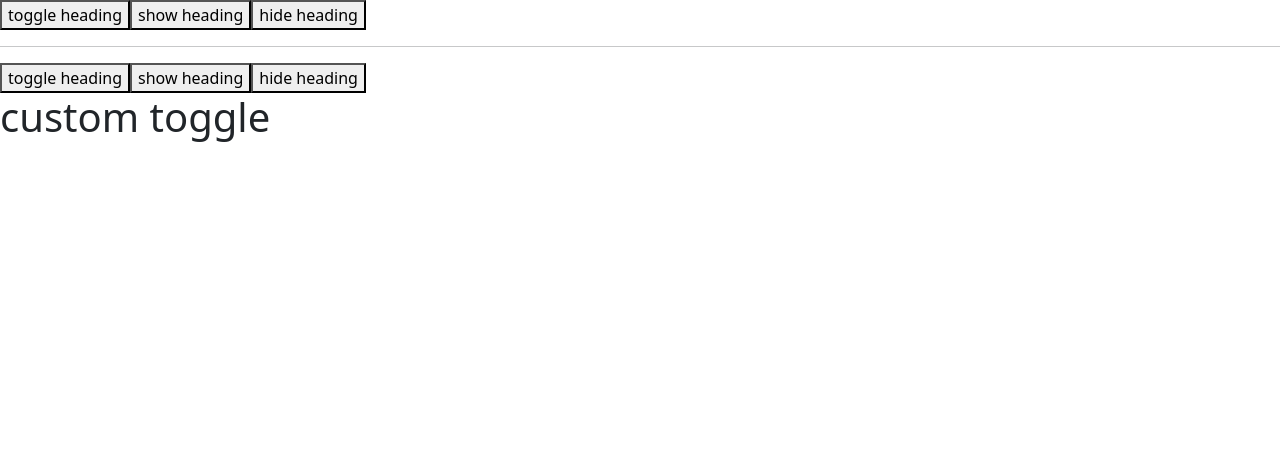
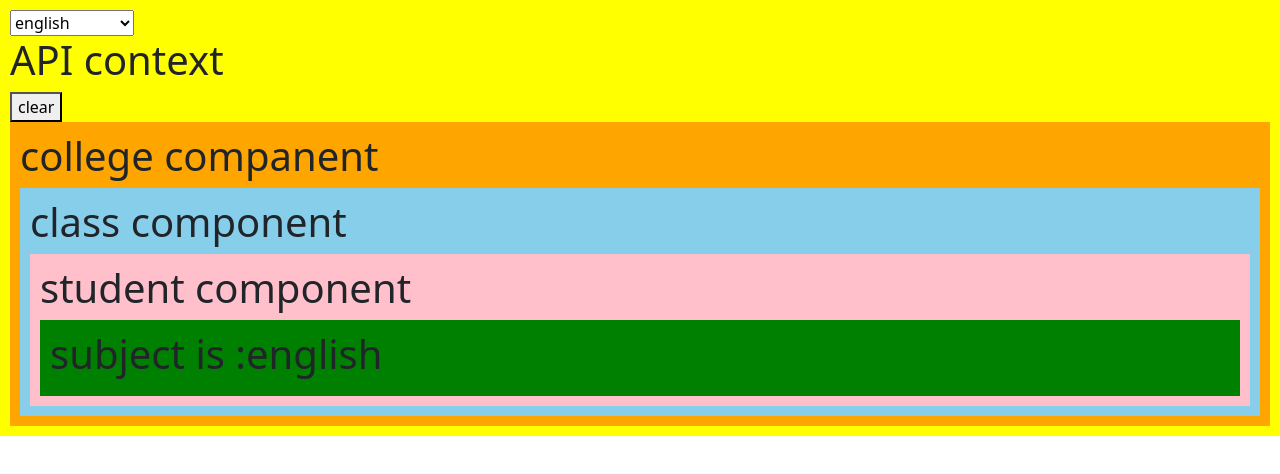
Before and after one commit to yahoowecanwork2/tic-tac-toe-, a React (Vite) app in the folder nehareact/: page / in a window 1280 px wide. Shown: the top 474 px of the page. Built offline with nearby package versions, Linux system fonts and the light colour scheme.

Commit message:
api context

```diff
--- a/nehareact/src/App.jsx
+++ b/nehareact/src/App.jsx
@@ -1,10 +1,27 @@
-import Custom from "./customHook";
+import { useState } from "react";
+import CollegeData from "./collageapi";
+import { contextData } from "./contextapi";
 
 function App() {
+  const [subject, setSubject] = useState('english');
 
   return (
-    <div >
-      <Custom />
+    <div style={{ backgroundColor: "yellow", padding: 10 }} >
+      <contextData.Provider value={subject}>
+        <select value={subject} onChange={(event) => setSubject(event.target.value)}>
+          <option value="">select subject</option>
+          <option value="math">Math</option>
+          <option value="hindi">Hindi</option>
+          <option value="english">english</option>
+          <option value="science">science</option>
+
+
+        </select>
+        <h1>API context</h1>
+        <button onClick={() => setSubject("")}>clear</button>
+        < CollegeData />
+      </contextData.Provider>
+
 
 
     </div >
--- /dev/null
+++ b/nehareact/src/classcomponrnt.jsx
@@ -0,0 +1,17 @@
+import Studentcomp from "./studentcomp";
+
+function Classcomp() {
+
+    return (
+        <div style={{ backgroundColor: "skyblue", padding: 10 }} >
+            <h1>class component</h1>
+            <Studentcomp />
+
+
+
+        </div >
+    )
+}
+
+
+export default Classcomp;
--- /dev/null
+++ b/nehareact/src/collageapi.jsx
@@ -0,0 +1,17 @@
+import Classcomp from "./classcomponrnt";
+import Studentcomp from "./studentcomp";
+
+function CollegeData() {
+
+    return (
+        <div style={{ backgroundColor: "orange", padding: 10 }} >
+            <h1>college companent</h1>
+
+            <Classcomp />
+
+        </div >
+    )
+}
+
+
+export default CollegeData;
--- /dev/null
+++ b/nehareact/src/contextapi.jsx
@@ -0,0 +1,4 @@
+import { createContext } from "react";
+
+
+export const contextData = createContext("math");
--- /dev/null
+++ b/nehareact/src/studentcomp.jsx
@@ -0,0 +1,17 @@
+import SubjectComp from "./subjectcomp";
+
+function StudentComp() {
+
+    return (
+        <div style={{ backgroundColor: "pink", padding: 10 }} >
+            <h1>student component</h1>
+            <SubjectComp />
+
+
+
+        </div >
+    )
+}
+
+
+export default StudentComp;
--- /dev/null
+++ b/nehareact/src/subjectcomp.jsx
@@ -0,0 +1,17 @@
+import { useContext } from "react";
+import { contextData } from "./contextapi";
+
+function SubjectComp() {
+    const subject = useContext(contextData);
+    return (
+        <div style={{ backgroundColor: "green", padding: 10 }} >
+            <h1>subject is :{subject}</h1>
+
+
+
+        </div >
+    )
+}
+
+
+export default SubjectComp;
```
